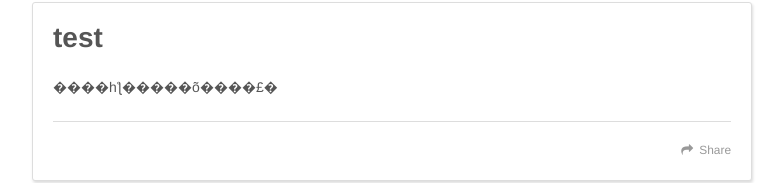
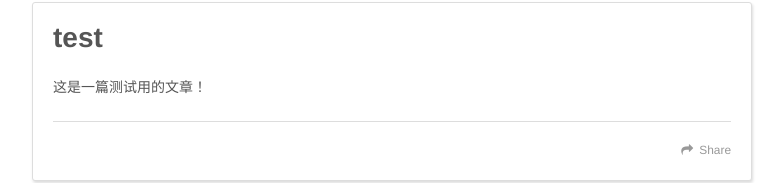
Before and after one commit to tedyhy/tedyhy.github.io, a plain HTML site: page index.html in a window 1280 px wide. Shown: the part 426-609 px from the top of the page, without its empty margins (248-1032 px from the left). Drawn offline with nearby package versions, Linux system fonts and the light colour scheme.

Commit message:
Site updated: 2014-11-24 16:23:28

```diff
--- a/index.html
+++ b/index.html
@@ -84,7 +84,7 @@
 
     <div class="article-entry" itemprop="articleBody">
 
-        <p>����һƪ�����õ����£�</p>
+        <p>这是一篇测试用的文章！</p>
 
 
     </div>
```
Also changed, not shown: 2014/11/24/test/index.html (+4 -4 lines), archives/2014/11/index.html (+1 -1 lines), archives/2014/index.html (+1 -1 lines), archives/index.html (+1 -1 lines).
